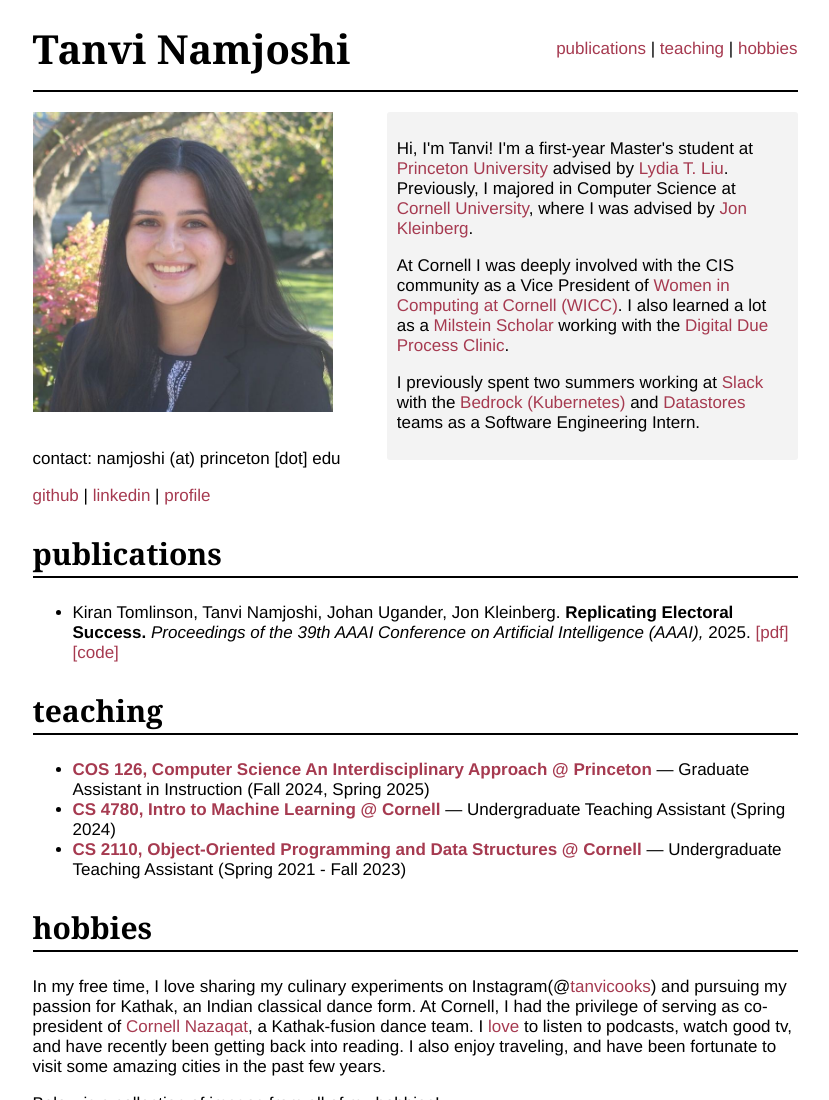
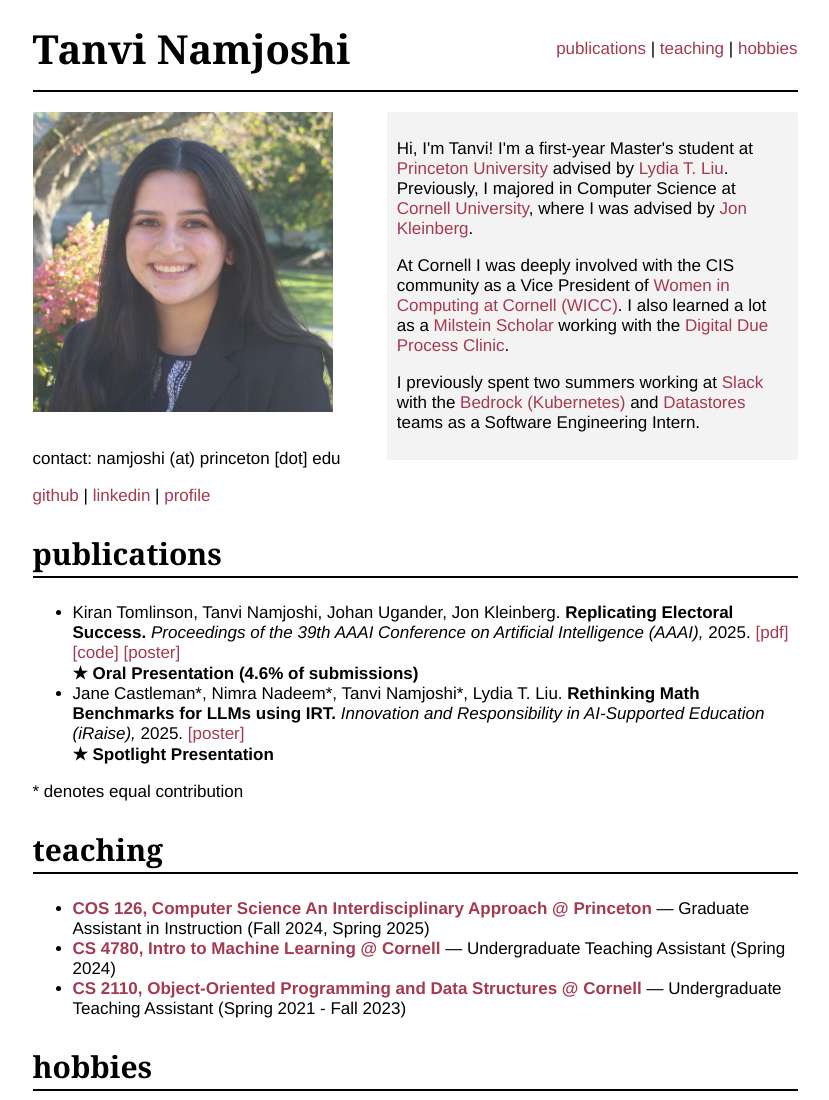
Before and after one commit to tanvin33/tanvin33.github.io, a plain HTML site: page index.html in a window 1280 px wide. Shown: the top 1100 px of the page, without its empty margins (225-1054 px from the left). Drawn offline with Linux system fonts and the light colour scheme.

Commit message:
update papers

```diff
--- a/index.html
+++ b/index.html
@@ -80,8 +80,22 @@
                         Electoral Success.</strong> <em>Proceedings of the 39th AAAI Conference on Artificial
                         Intelligence
                         (AAAI),</em> 2025. <a href="https://arxiv.org/abs/2402.17109">[pdf] </a> <a
-                        href="https://github.com/tomlinsonk/plurality-replicator-dynamics">[code] </a></li>
+                        href="https://github.com/tomlinsonk/plurality-replicator-dynamics">[code] </a><a
+                        href="posters/replicating_electoral_success_AAAI25.pdf">[poster]
+                    </a></li>
+
+                <strong>&#9733; Oral Presentation (4.6% of submissions)</strong>
+
+                <li>Jane Castleman*, Nimra Nadeem*, Tanvi Namjoshi*, Lydia T. Liu. <strong>Rethinking Math Benchmarks
+                        for LLMs using IRT.</strong> <em>Innovation and Responsibility in AI-Supported Education
+                        (iRaise),</em> 2025. <a
+                        href="posters/rethinking_benchmarks_iRAISE25.pdf">[poster]
+                    </a></li>
+
+                <strong>&#9733; Spotlight Presentation </strong>
             </ul>
+
+            * denotes equal contribution
 
         </section>
 
```
Also changed, not shown: 3 other files.
